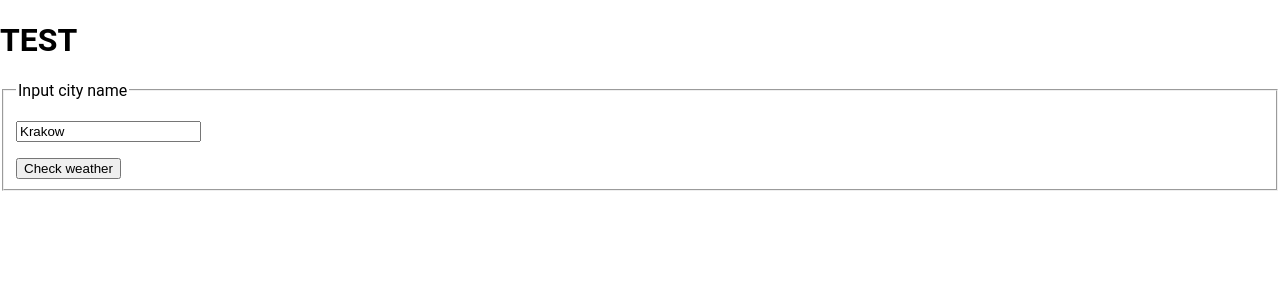
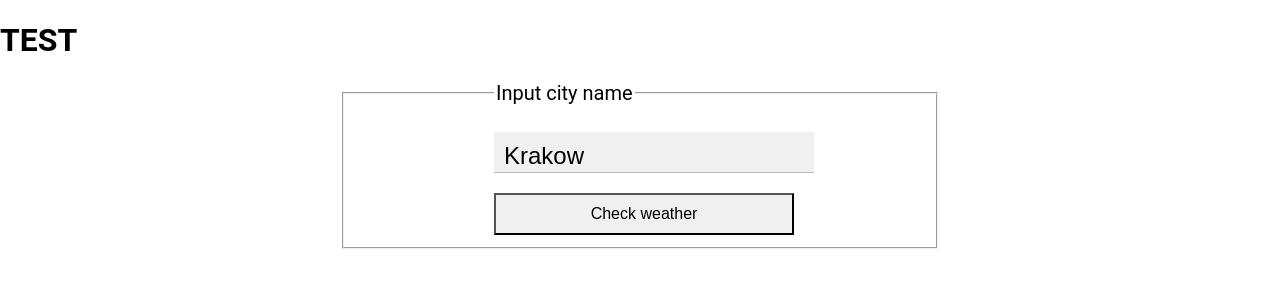
Before and after one commit to MarcinOstaszewski/forecast, a React (Create React App) app: page / in a window 1280 px wide. Shown: the top 300 px of the page. Built offline with nearby package versions, Linux system fonts and the light colour scheme.

Commit message:
better styles for CityInput

```diff
--- a/src/containers/CityInput/CityInput.js
+++ b/src/containers/CityInput/CityInput.js
@@ -20,7 +20,7 @@ class CityInput extends Component {
         // console.log(this.props)
         return (
             <main>
-                <form id="location-form">
+                <form id={styles.locationForm}>
                     <fieldset>
                         <legend>Input city name </legend>
                         <p>
--- a/src/containers/CityInput/CityInput.module.css
+++ b/src/containers/CityInput/CityInput.module.css
@@ -1,12 +1,27 @@
-main.main {
-    text-align: center;
+main {
+    font-size: 20px;
 }
 
-form#location-form {
+form#locationForm {
     width: 600px;
     margin: 0 auto;
 }
 
-form#location-form>fieldset {
+form#locationForm>fieldset {
     padding-left: 150px;
 }
+
+form#locationForm>fieldset input {
+    padding: 10px 10px 2px 10px;
+    font-size: 24px;
+    width: 300px;
+    background-color: #f0f0f0;
+    border: none;
+    border-bottom: 1px solid #bbb;
+}
+form#locationForm>fieldset #checkWeather {
+    padding: 10px;
+    width: 300px;
+    background-color: #f0f0f0;
+    font-size: 16px;
+}
```
